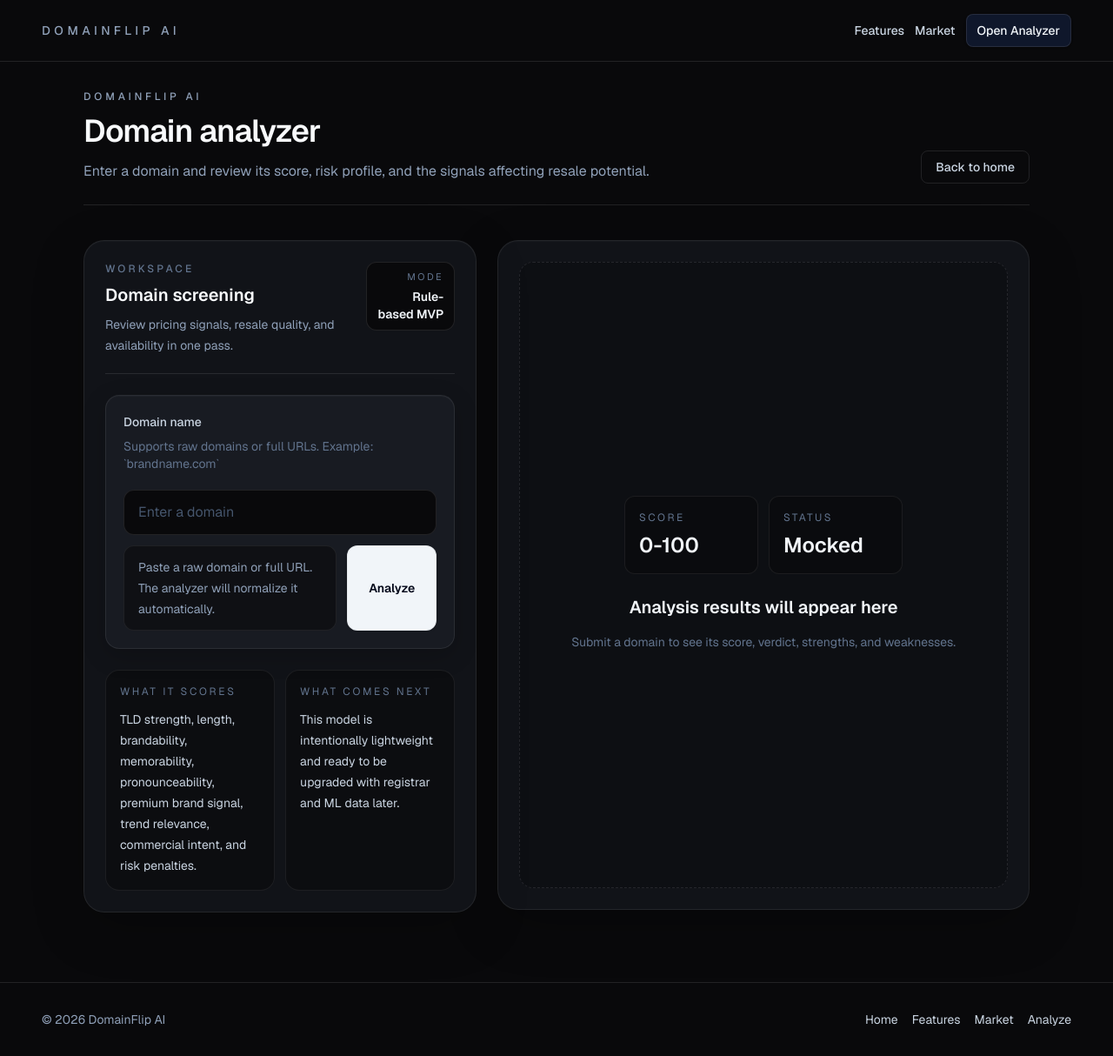
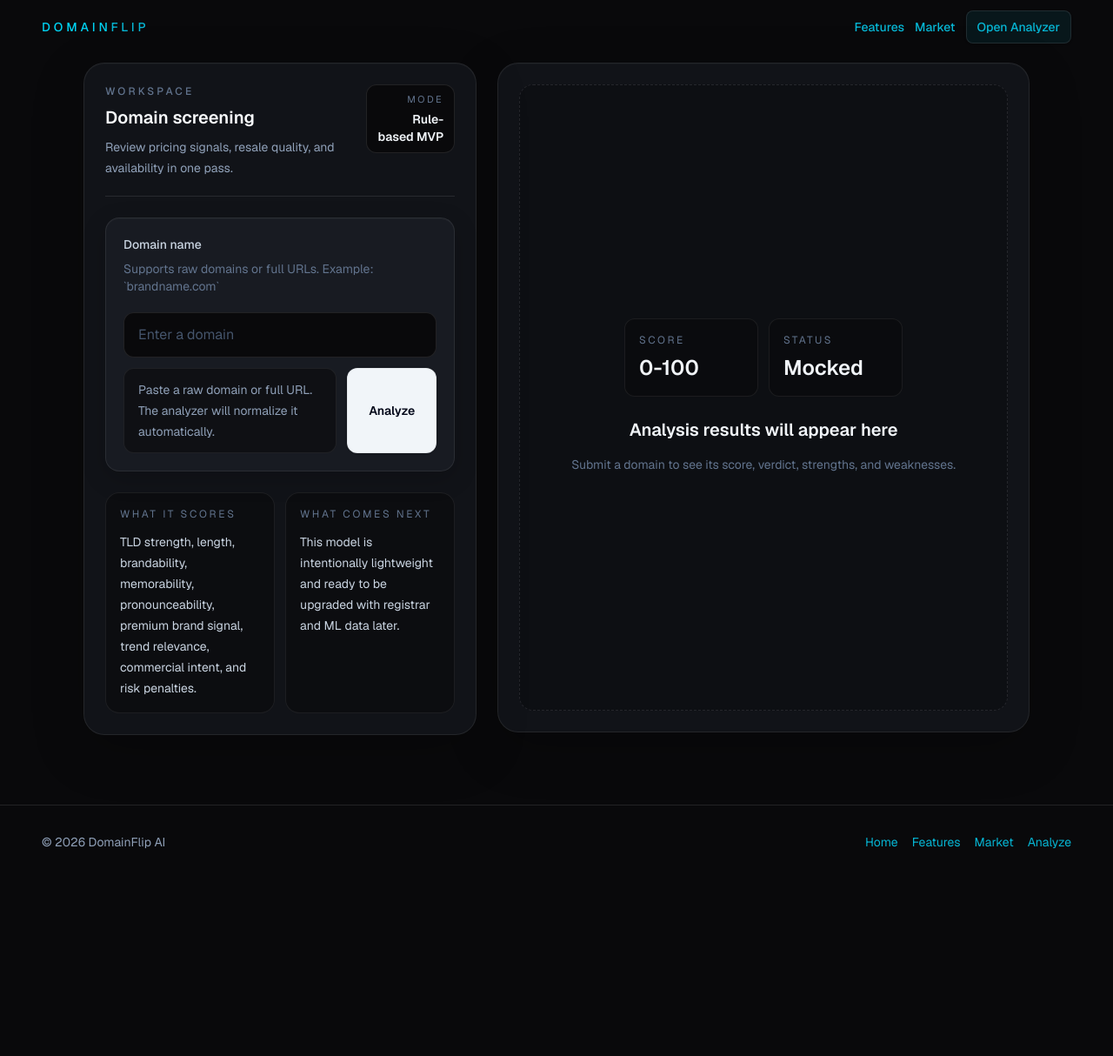
Before and after one commit to aliasgarsogiawala/domain-flipping-ml-predictor, a Next.js app: page /analyze in a window 1280 px wide. Shown: the whole page at 87% size. After the commit the page ends 1010 px from the top, so only its background shows below. Built offline with nearby package versions, Linux system fonts and the light colour scheme.

Commit message:
Refactor AnalyzePage layout; update Navbar for scroll effect and styling; enhance Footer links and styles; modify global accent colors

```diff
--- a/src/app/analyze/page.tsx
+++ b/src/app/analyze/page.tsx
@@ -103,26 +103,7 @@ export default function AnalyzePage() {
   return (
     <main className="min-h-screen bg-background text-foreground">
       <div className="mx-auto w-full max-w-7xl px-6 py-8 sm:px-8 lg:px-12">
-        <header className="flex flex-col gap-4 border-b border-white/10 pb-6 sm:flex-row sm:items-end sm:justify-between">
-          <div>
-            <p className="text-xs font-medium uppercase tracking-[0.32em] text-slate-400">
-              DomainFlip AI
-            </p>
-            <h1 className="mt-3 text-3xl font-semibold tracking-tight text-slate-50 sm:text-4xl">
-              Domain analyzer
-            </h1>
-            <p className="mt-3 max-w-2xl text-sm leading-7 text-slate-400 sm:text-base">
-              Enter a domain and review its score, risk profile, and the signals
-              affecting resale potential.
-            </p>
-          </div>
-          <Link
-            href="/"
-            className="inline-flex items-center rounded-lg border border-slate-800 px-4 py-2 text-sm font-medium text-slate-300 hover:border-slate-600 hover:text-slate-100"
-          >
-            Back to home
-          </Link>
-        </header>
+        <div></div>
 
         <section className="mt-10 grid items-start gap-6 xl:grid-cols-[minmax(320px,0.85fr)_minmax(0,1.15fr)]">
           <div className="space-y-6 xl:sticky xl:top-8">
--- a/src/app/globals.css
+++ b/src/app/globals.css
@@ -7,8 +7,8 @@
   --panel: #111318;
   --panel-strong: #181b22;
   --border: rgba(161, 161, 170, 0.16);
-  --accent: #3b82f6;
-  --accent-soft: rgba(59, 130, 246, 0.14);
+  --accent: #06b6d4;
+  --accent-soft: rgba(6, 182, 212, 0.12);
   --success: #22c55e;
   --warning: #f59e0b;
   --danger: #ef4444;
@@ -49,8 +49,27 @@ input {
 }
 
 ::selection {
-  background: rgba(59, 130, 246, 0.28);
+  background: var(--accent-soft);
   color: #f8fafc;
+}
+
+/* Accent link treatment */
+a {
+  color: var(--accent);
+}
+
+a:hover {
+  color: #e6f6f8;
+}
+
+.accent-text {
+  color: var(--accent) !important;
+}
+
+.btn-accent {
+  border-color: rgba(6, 182, 212, 0.18);
+  background-color: rgba(6, 182, 212, 0.06);
+  color: var(--accent);
 }
 
 .panel {
--- a/src/components/Footer.tsx
+++ b/src/components/Footer.tsx
@@ -6,10 +6,10 @@ export default function Footer() {
       <div className="mx-auto flex w-full max-w-7xl flex-col gap-4 px-6 py-8 sm:flex-row sm:items-center sm:justify-between sm:px-8 lg:px-12">
         <div className="text-sm text-slate-400">© {new Date().getFullYear()} DomainFlip AI</div>
         <div className="flex flex-wrap items-center gap-4 text-sm">
-          <Link href="/" className="text-slate-300 hover:text-slate-100">Home</Link>
-          <a href="#features" className="text-slate-300 hover:text-slate-100">Features</a>
-          <a href="#market-insights" className="text-slate-300 hover:text-slate-100">Market</a>
-          <Link href="/analyze" className="text-slate-300 hover:text-slate-100">Analyze</Link>
+          <Link href="/" className="text-slate-300 hover:text-white">Home</Link>
+          <a href="#features" className="text-slate-300 hover:text-white">Features</a>
+          <a href="#market-insights" className="text-slate-300 hover:text-white">Market</a>
+          <Link href="/analyze" className="text-cyan-300 hover:text-cyan-100">Analyze</Link>
         </div>
       </div>
     </footer>
--- a/src/components/Navbar.tsx
+++ b/src/components/Navbar.tsx
@@ -1,25 +1,44 @@
+"use client";
+
 import Link from "next/link";
+import { useEffect, useState } from "react";
 
 export default function Navbar() {
+  const [scrolled, setScrolled] = useState(false);
+
+  useEffect(() => {
+    function onScroll() {
+      setScrolled(window.scrollY > 12);
+    }
+
+    onScroll();
+    window.addEventListener("scroll", onScroll, { passive: true });
+    return () => window.removeEventListener("scroll", onScroll);
+  }, []);
+
   return (
-    <nav className="border-b border-white/8 bg-transparent">
-      <div className="mx-auto flex w-full max-w-7xl items-center justify-between px-6 py-4 sm:px-8 lg:px-12">
+    <nav
+      className={`fixed inset-x-0 top-0 z-40 transition-all duration-250 ${
+        scrolled ? "backdrop-blur-sm bg-slate-900/60 border-b border-slate-700/40" : "bg-transparent"
+      }`}
+    >
+      <div className="mx-auto flex w-full max-w-7xl items-center justify-between px-6 py-3 sm:px-8 lg:px-12">
         <div className="flex items-center gap-4">
-          <Link href="/" className="text-sm font-medium uppercase tracking-[0.32em] text-slate-400">
-            DomainFlip AI
+          <Link href="/" className="text-sm font-medium uppercase tracking-[0.28em] text-slate-100">
+            <span className="text-cyan-400">Domain</span>Flip
           </Link>
         </div>
 
         <div className="flex items-center gap-3">
-          <a href="#features" className="hidden text-sm font-medium text-slate-300 hover:text-slate-100 sm:inline">
+          <a href="#features" className="hidden text-sm font-medium text-slate-200 hover:text-white sm:inline">
             Features
           </a>
-          <a href="#market-insights" className="hidden text-sm font-medium text-slate-300 hover:text-slate-100 sm:inline">
+          <a href="#market-insights" className="hidden text-sm font-medium text-slate-200 hover:text-white sm:inline">
             Market
           </a>
           <Link
             href="/analyze"
-            className="rounded-lg border border-slate-700 bg-slate-900 px-3 py-2 text-sm font-medium text-slate-100 shadow-sm hover:border-slate-500 hover:bg-slate-800"
+            className="inline-flex items-center justify-center rounded-lg border border-cyan-600 bg-cyan-600/10 px-3 py-2 text-sm font-medium text-cyan-300 shadow-sm hover:bg-cyan-600/15"
           >
             Open Analyzer
           </Link>
```
